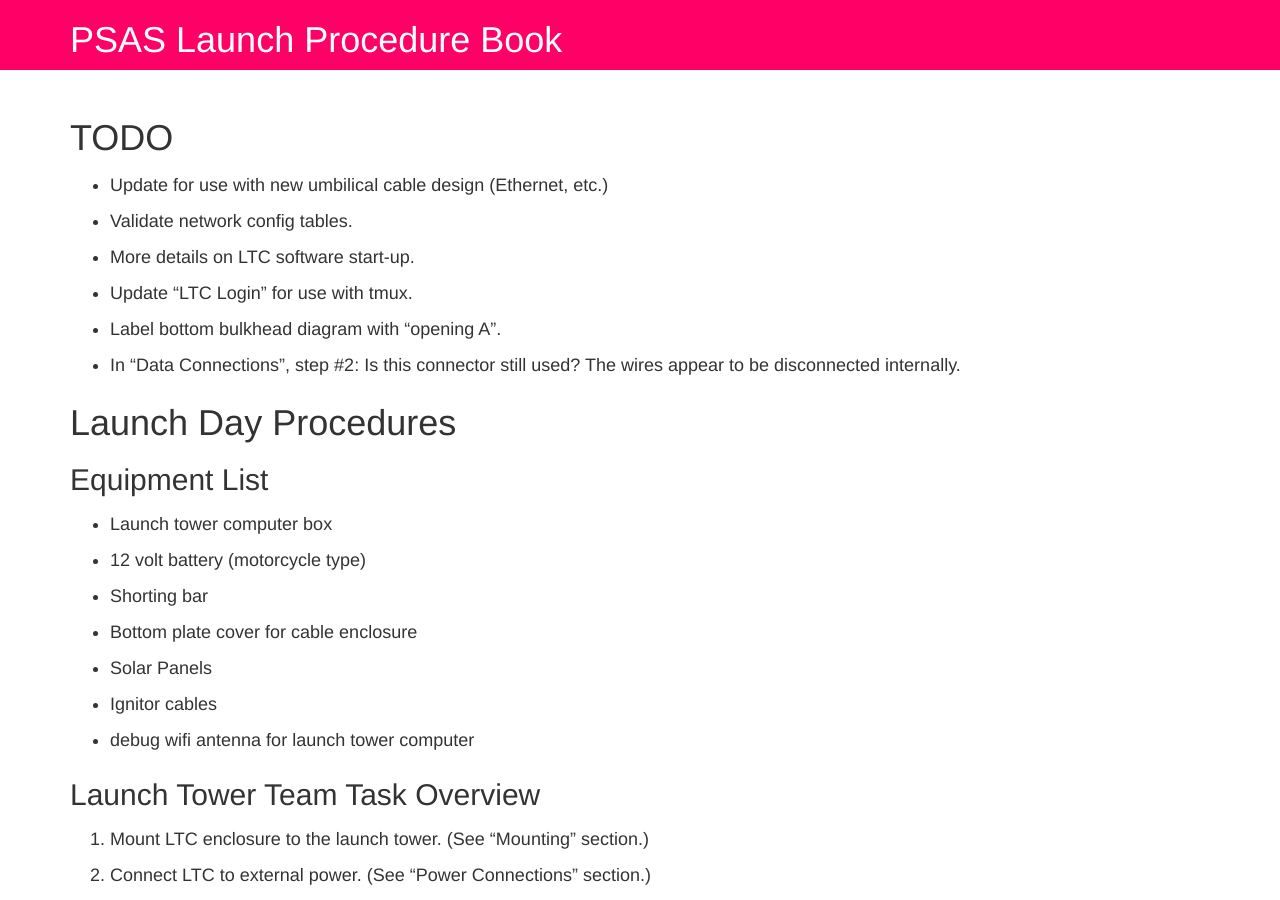
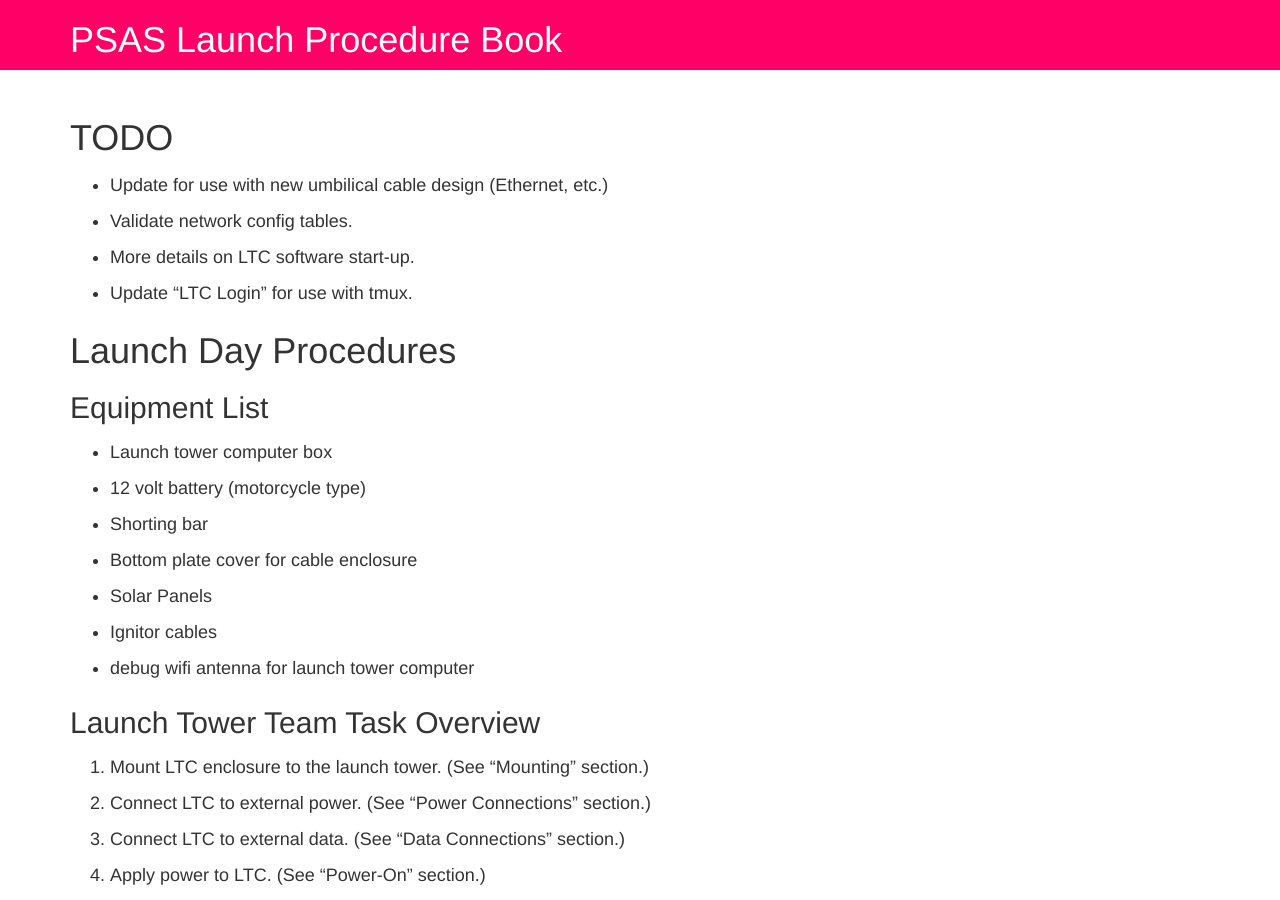
Before and after one commit to psas/procedure-book, a Jekyll site: the page built from 02-LaunchTowerComputer.markdown, in a window 1280 px wide and 900 px high. Built offline with Jekyll 4.4.1, drawn with Linux system fonts in a browser that asks for light colours.

Commit message:
Updated TODO list in chapter two, "Launch Tower Computer."

```diff
--- a/02-LaunchTowerComputer.markdown
+++ b/02-LaunchTowerComputer.markdown
@@ -9,9 +9,6 @@
 * Validate network config tables.
 * More details on LTC software start-up.
 * Update "LTC Login" for use with tmux.
-* Label bottom bulkhead diagram with "opening A".
-* In "Data Connections", step #2: Is this connector still used?  The
-  wires appear to be disconnected internally.
 
 
 # Launch Day Procedures
```
